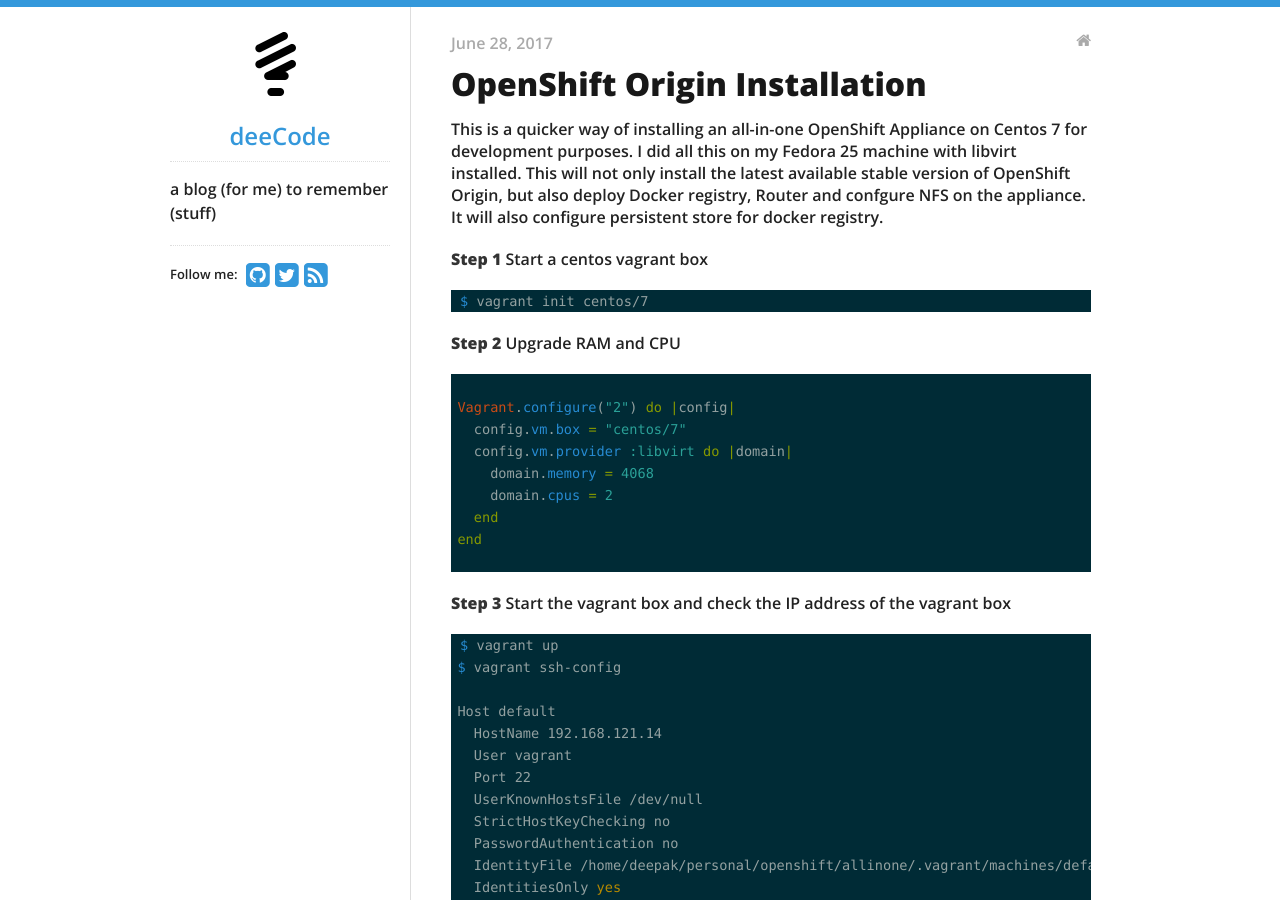
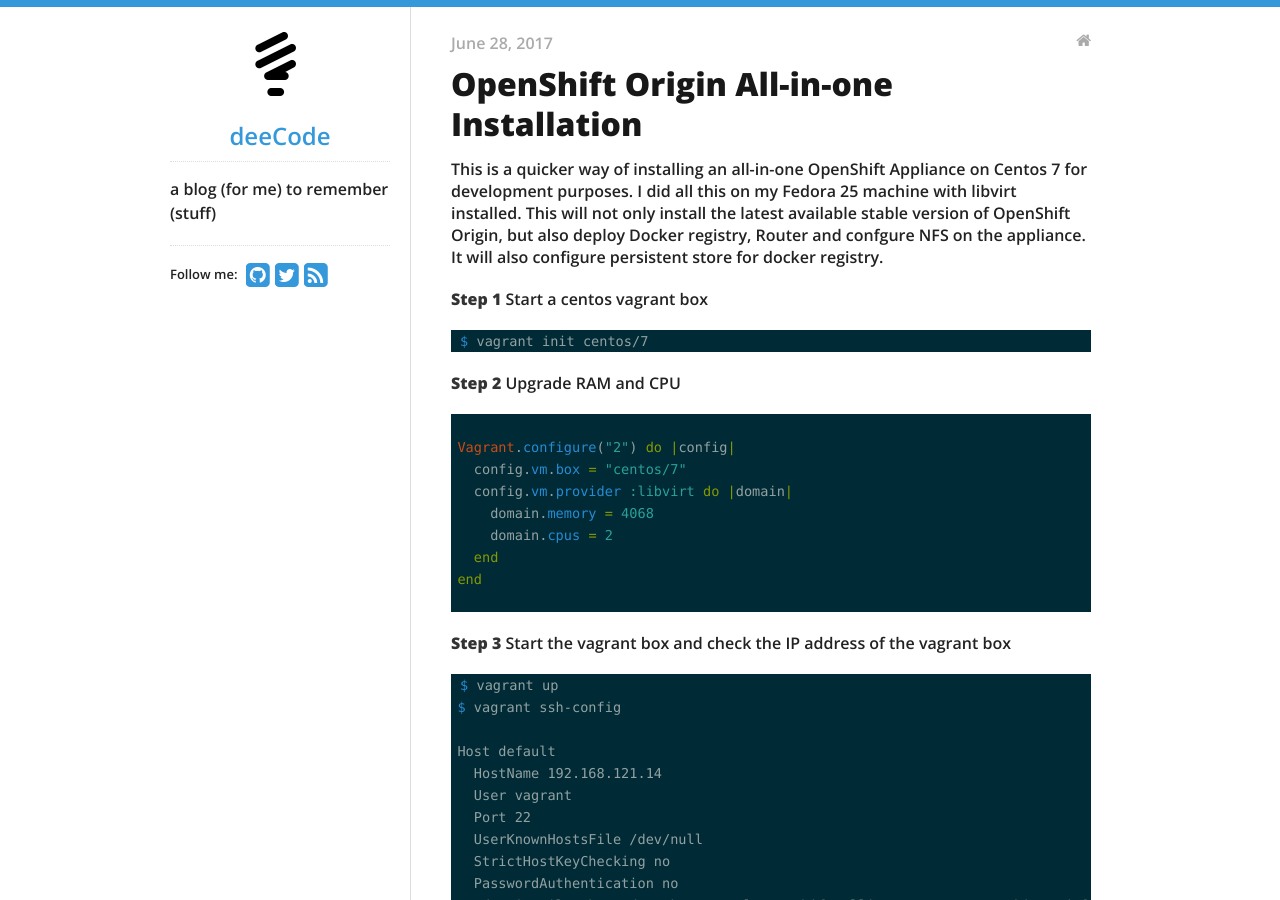
Before and after one commit to deepaksrivastav/deepaksrivastav.github.io, a Jekyll site: the page built from _posts/2017-06-28-openshift-origin-installation.md, in a window 1280 px wide and 900 px high. Built offline with Jekyll 4.4.1, drawn with Linux system fonts in a browser that asks for light colours; nearby versions of some CDN libraries.

Commit message:
Changed origin installation title

```diff
--- a/_posts/2017-06-28-openshift-origin-installation.md
+++ b/_posts/2017-06-28-openshift-origin-installation.md
@@ -1,6 +1,6 @@
 ---
 layout: post
-title: "OpenShift Origin Installation"
+title: "OpenShift Origin All-in-one Installation"
 date: 2017-06-28 09:36
 categories: openshift containers
 ---
```
